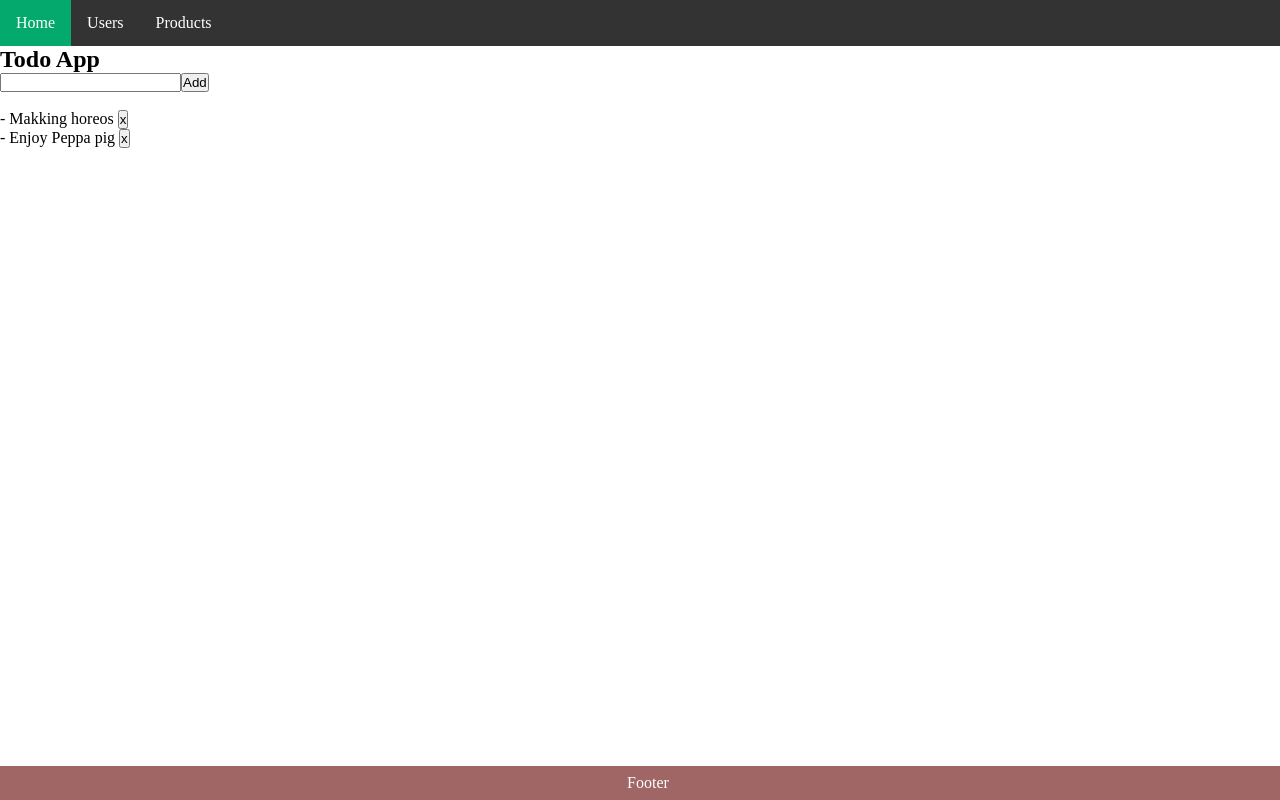
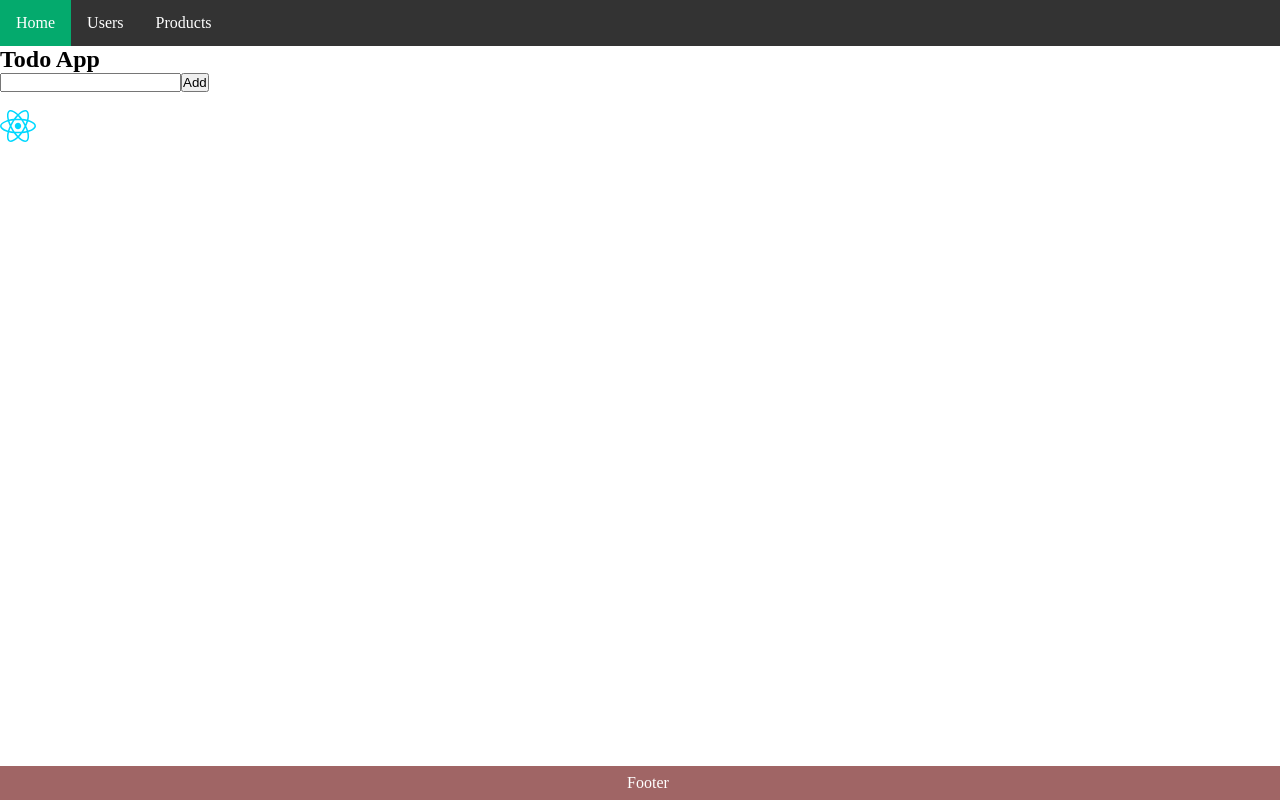
Before and after one commit to hiendepzainn/Learning-ReactJS, a React (Vite) app: page / in a window 1280 px wide. Built offline with nearby package versions, Linux system fonts and the light colour scheme.

Commit message:
video51: Index Route

```diff
--- a/src/App.jsx
+++ b/src/App.jsx
@@ -1,41 +1,11 @@
-import { useState } from "react";
-import TodoDisplay from "./components/todo2/TodoDisplay";
-import TodoInput from "./components/todo2/TodoInput";
 import Header from "./components/layout/header";
 import Footer from "./components/layout/footer";
 import { Outlet } from "react-router-dom";
 
 const App = () => {
-  const [list, setList] = useState([
-    {
-      id: 1,
-      name: "Makking horeos",
-    },
-    {
-      id: 2,
-      name: "Enjoy Peppa pig",
-    },
-  ]);
-
-  const addTodo = (value) => {
-    const newTodo = {
-      id: Math.floor(Math.random() * 100000),
-      name: value,
-    };
-    setList([...list, newTodo]);
-  };
-  const deleteTodo = (id) => {
-    const newList = list.filter((item) => item.id !== id);
-    setList(newList);
-  };
   return (
     <>
       <Header />
-      <h2>Todo App</h2>
-      <TodoInput list={list} addTodo={addTodo} />
-      <br />
-      <br />
-      <TodoDisplay list={list} deleteTodo={deleteTodo} />
       <Outlet />
       <Footer />
     </>
--- /dev/null
+++ b/src/components/todo2/TodoApp.jsx
@@ -0,0 +1,30 @@
+import { useState } from "react";
+import TodoDisplay from "./TodoDisplay";
+import TodoInput from "./TodoInput";
+
+const TodoApp = () => {
+  const [list, setList] = useState([]);
+
+  const addTodo = (value) => {
+    const newTodo = {
+      id: Math.floor(Math.random() * 100000),
+      name: value,
+    };
+    setList([...list, newTodo]);
+  };
+  const deleteTodo = (id) => {
+    const newList = list.filter((item) => item.id !== id);
+    setList(newList);
+  };
+  return (
+    <>
+      <h2>Todo App</h2>
+      <TodoInput list={list} addTodo={addTodo} />
+      <br />
+      <br />
+      <TodoDisplay list={list} deleteTodo={deleteTodo} />
+    </>
+  );
+};
+
+export default TodoApp;
--- a/src/components/todo2/TodoDisplay.jsx
+++ b/src/components/todo2/TodoDisplay.jsx
@@ -1,3 +1,5 @@
+import reactLogo from "../../assets/react.svg";
+
 const TodoDisplay = (props) => {
   const { list, deleteTodo } = props;
 
@@ -5,6 +7,12 @@ const TodoDisplay = (props) => {
     deleteTodo(id);
   };
   return (
+    <>
+      {list.length === 0 ? (
+        <>
+          <img src={reactLogo} />
+        </>
+      ) : (
         <>
           {list.map((item) => {
             return (
@@ -21,6 +29,8 @@ const TodoDisplay = (props) => {
             );
           })}
         </>
+      )}
+    </>
   );
 };
 
--- a/src/main.jsx
+++ b/src/main.jsx
@@ -7,12 +7,14 @@ import ProductPage from "./pages/product.jsx";
 import LoginPage from "./pages/login.jsx";
 import RegisterPage from "./pages/register.jsx";
 import "./styles/global.css";
+import TodoApp from "./components/todo2/TodoApp.jsx";
 
 const router = createBrowserRouter([
   {
     path: "/",
     element: <App />,
     children: [
+      { index: true, element: <TodoApp /> },
       {
         path: "users",
         element: <UserPage />,
```
Lines whose indentation alone changed are shown as unchanged.
